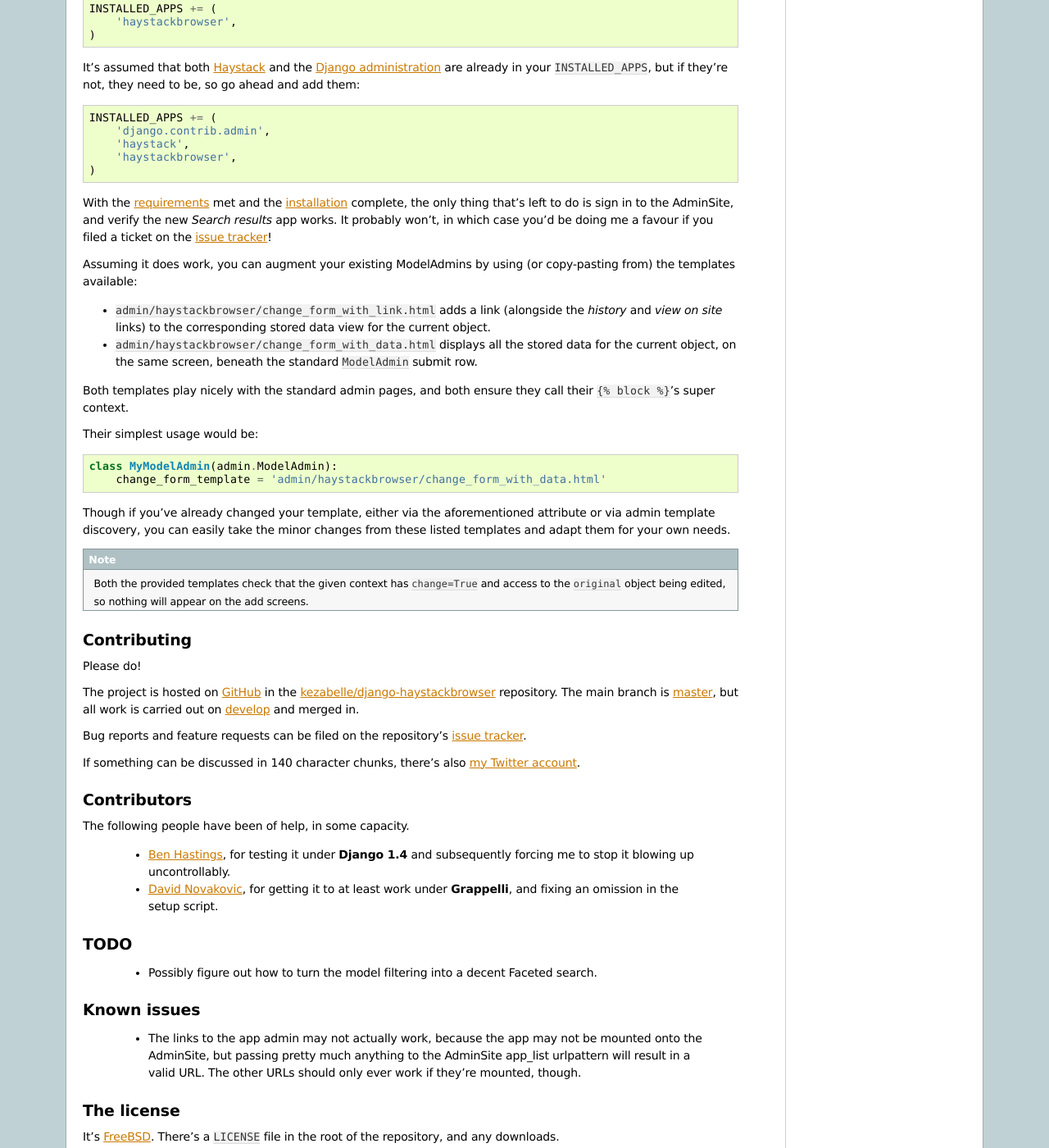
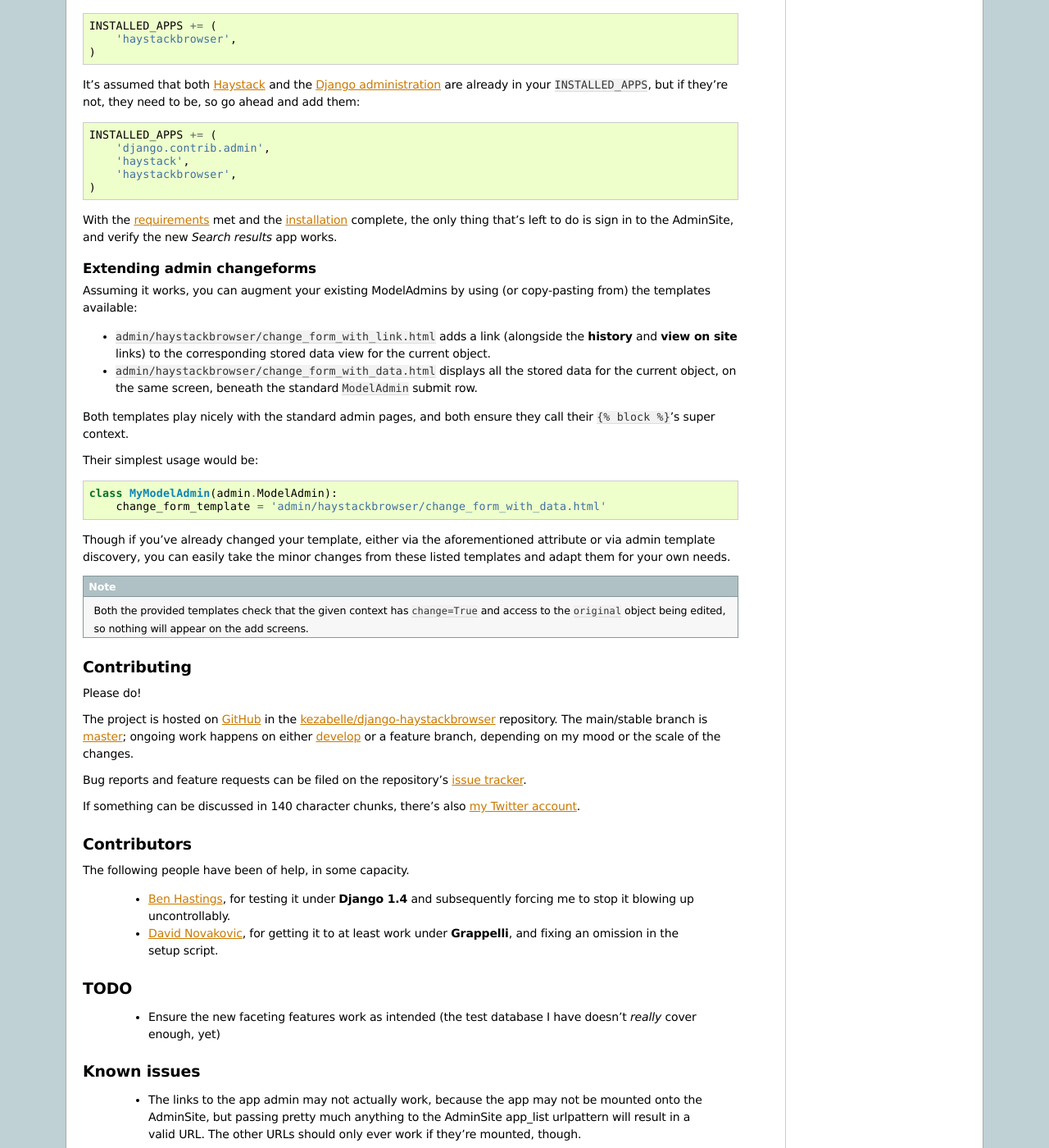
Before and after one commit to kezabelle/django-haystackbrowser, a Sphinx documentation site: the page built from docs/about.rst, in a window 1280 px wide and 1400 px high, scrolled down 1799 px. Shown: the whole window at 82% size. Built offline with Sphinx 7.4.7, drawn with Linux system fonts in a browser that asks for light colours; some of the changed text lies outside the part shown.

Commit message:
update docs

```diff
--- a/docs/about.rst
+++ b/docs/about.rst
@@ -99,6 +99,8 @@
   * **Django 1.2** or higher;
   * **Haystack 1.2** or higher.
 
+    * Untested on the **Haystack 2.0 beta**.
+
 It additionally depends on ``django-classy-tags``, though only to use the provided
 template tags, which are entirely optional.
 
@@ -151,14 +153,16 @@
 
 With the  `requirements`_ met and the `installation`_ complete, the only thing that's
 left to do is sign in to the AdminSite, and verify the new *Search results* app
-works. It probably won't, in which case you'd be doing me a favour if you filed
-a ticket on the `issue tracker`_!
+works.
 
-Assuming it does work, you can augment your existing ModelAdmins by using
+Extending admin changeforms
+^^^^^^^^^^^^^^^^^^^^^^^^^^^
+
+Assuming it works, you can augment your existing ModelAdmins by using
 (or copy-pasting from) the templates available:
 
 * ``admin/haystackbrowser/change_form_with_link.html`` adds a link
-  (alongside the *history* and *view on site* links) to the corresponding
+  (alongside the **history** and **view on site** links) to the corresponding
   stored data view for the current object.
 * ``admin/haystackbrowser/change_form_with_data.html`` displays all
   the stored data for the current object, on the same screen, beneath the standard
@@ -189,8 +193,9 @@
 Please do!
 
 The project is hosted on `GitHub`_ in the `kezabelle/django-haystackbrowser`_
-repository. The main branch is `master`_, but all work is carried out on
-`develop`_ and merged in.
+repository. The main/stable branch is `master`_; ongoing work happens on
+either `develop`_ or a feature branch, depending on my mood or the
+scale of the changes.
 
 Bug reports and feature requests can be filed on the repository's `issue tracker`_.
 
@@ -209,8 +214,8 @@
 TODO
 ----
 
- * Possibly figure out how to turn the model filtering into a decent Faceted
-   search.
+ * Ensure the new faceting features work as intended (the test database I
+   have doesn't *really* cover enough, yet)
 
 Known issues
 ------------
```
Also changed, not shown: docs/changelog.rst (+5 -3 lines).
